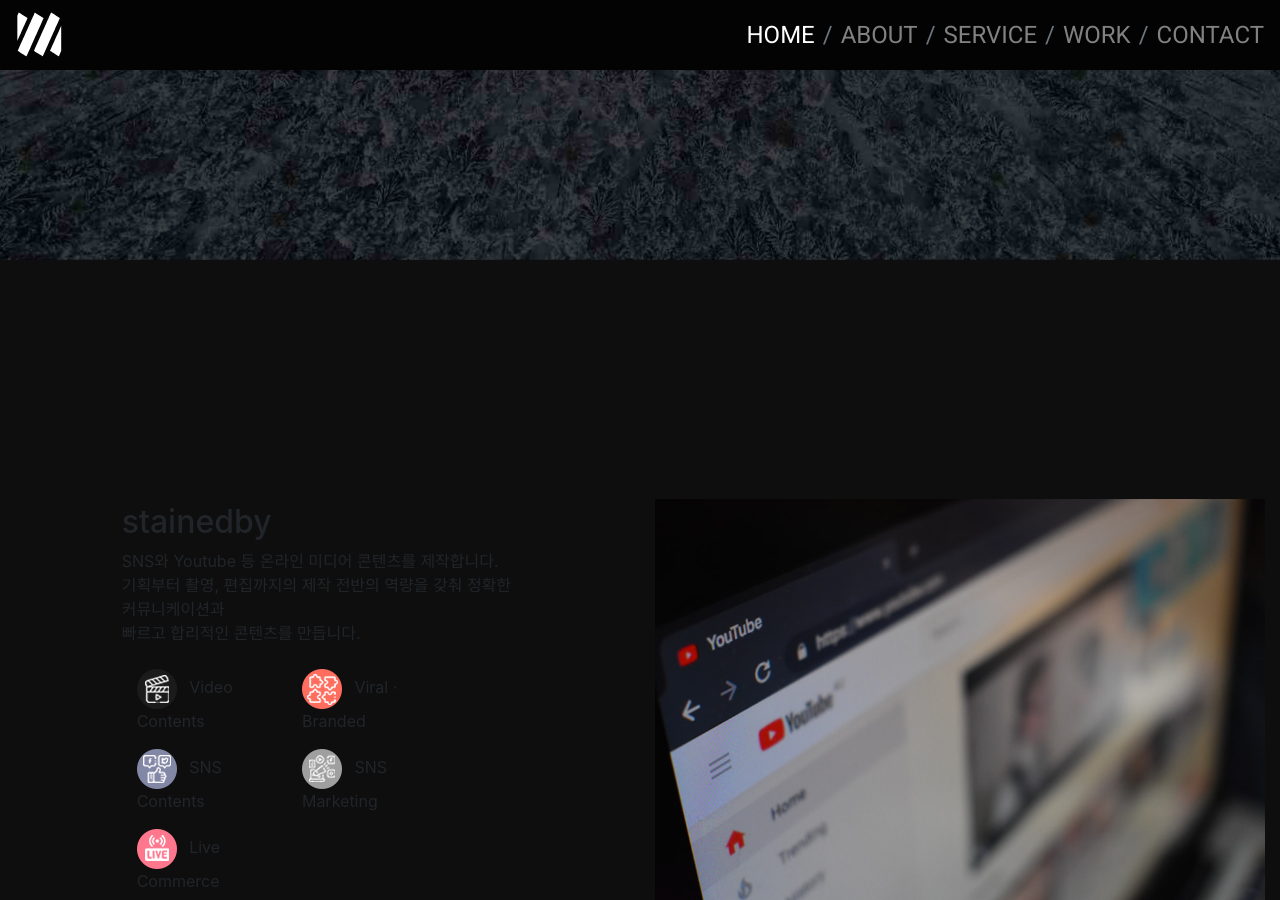
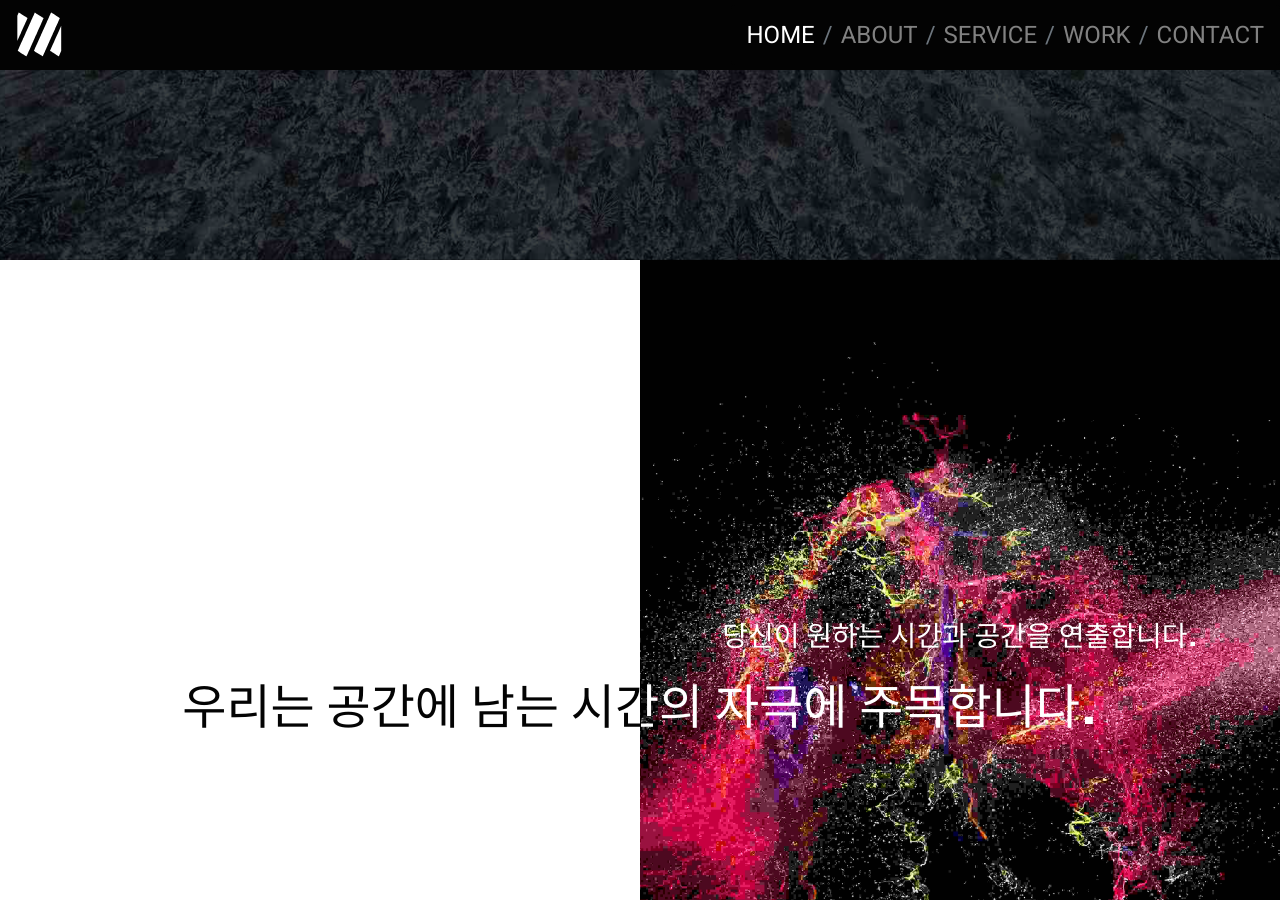
Before and after one commit to bonta7/bonta7.github.io, a Jekyll site: the page built from index.html, in a window 1280 px wide and 900 px high, scrolled down 688 px. Built offline with Jekyll 4.4.1, drawn with Linux system fonts in a browser that asks for light colours; comment, search, counter and statistics services are not loaded; some of the changed text lies outside the part shown.

Commit message:
adding about

```diff
--- a/_config.yml
+++ b/_config.yml
@@ -18,10 +18,10 @@ slides:
 facebook:
 twitter:
 instagram:
-about: |
-  SNS와 Youtube 등 온라인 미디어 콘텐츠를 제작합니다.
-  기획부터 촬영, 편집까지의 제작 전반의 역량을 갖춰 정확한 커뮤니케이션과
-  빠르고 합리적인 콘텐츠를 만듭니다.
+about:
+  left: 그 것이 존재하던, 존재하지 않던<br />현재에 고정하여 아름다운 결과물을 만들어 냅니다.
+  center: 우리는 공간에 남는 시간의 자극에 주목합니다.
+  right: 당신이 원하는 시간과 공간을 연출합니다.
 service-item:
   - image: assets/images/about_video_contents.png
     text: Video Contents
--- a/_includes/about.html
+++ b/_includes/about.html
@@ -1,24 +1,17 @@
-<section class="pt-8 min-vh-100 d-flex align-items-center" id='about'>
+<section id="about">
     <div class="container-fluid">
-        <div class="row d-flex align-items-center">
-            <div class="offset-lg-1 col-lg-4">
-                <h2 class='brand-image d-block mx-md-auto mx-lg-0'>{{ site.project }}</h2>
-                <p class="font-weight-normal text-center text-lg-left py-4-5">
-                    {{ site.about | newline_to_br }}
-                </p>
-                <div class="container">
-                    <ul class="row list-unstyled">
-                        {% for item in site.service-item %}
-                            <li class="col-md-4 {% cycle 'offset-md-2', '' %} offset-lg-0 col-lg-5 py-2">
-                                <img class="mr-2" src='{{ item.image }}' alt='{{ item.text }}' />
-                                {{ item.text }}
-                            </li>
-                        {% endfor %}
-                    </ul>
-                </div>
+        <div class="row font-family-gothic">
+            <div class="position-absolute w-100 h-100 z-30 d-none d-lg-flex align-items-center justify-content-center">
+                <span class="rfs-48 text-dark-to-white-horizontal">{{ site.about.center }}</span>
             </div>
-            <div class="d-none d-lg-block offset-lg-1 col-lg-6">
-                <img class="w-100" src='/assets/images/about.png' alt='' />
+            <div class="position-absolute w-100 h-200 z-30 d-flex d-lg-none align-items-center justify-content-center">
+                <span class="rfs-64 text-center text-dark-to-white-vertical">{{ site.about.center }}</span>
+            </div>
+            <div class="col-12 col-lg-6 py-5 vh-100 bg-white d-flex align-items-end">
+                <span class="rfs-28 mb-5 pb-5 m-lg-0 p-lg-0">{{ site.about.left }}</span>
+            </div>
+            <div class="col-12 col-lg-6 p-0 vh-100 portrait d-flex align-items-center justify-content-center">
+                <span class="rfs-28 text-white text-center px-5 mb-lg-15">{{ site.about.right }}</span>
             </div>
         </div>
     </div>
--- a/_includes/home.html
+++ b/_includes/home.html
@@ -14,7 +14,7 @@
             {% assign count = 0 %}
             {% for slide in site.slides %}
                 <div class="carousel-item {% if count == 0 %}active{% endif %}">
-                    <img class="d-block w-100 vh-100" src="{{ slide }}" alt="" />
+                    <img class="d-block w-100 vh-100 cover-image" src="{{ slide }}" alt="" />
                 </div>
                 {% assign count = count | plus: 1 %}
             {% endfor %}
--- /dev/null
+++ b/_sass/extends-spacing.scss
@@ -0,0 +1,43 @@
+@each $breakpoint in map-keys($grid-breakpoints) {
+  @include media-breakpoint-up($breakpoint) {
+    $infix: breakpoint-infix($breakpoint, $grid-breakpoints);
+
+    @each $prop, $abbrev in (margin: m, padding: p) {
+      .#{$abbrev}#{$infix}-10 { #{$prop}: 6rem !important; }
+      .#{$abbrev}t#{$infix}-10,
+      .#{$abbrev}y#{$infix}-10 {
+        #{$prop}-top: 6rem !important;
+      }
+      .#{$abbrev}r#{$infix}-10,
+      .#{$abbrev}x#{$infix}-10 {
+        #{$prop}-right: 6rem !important;
+      }
+      .#{$abbrev}b#{$infix}-10,
+      .#{$abbrev}y#{$infix}-10 {
+        #{$prop}-bottom: 6rem !important;
+      }
+      .#{$abbrev}l#{$infix}-10,
+      .#{$abbrev}x#{$infix}-10 {
+        #{$prop}-left: 6rem !important;
+      }
+
+      .#{$abbrev}#{$infix}-15 { #{$prop}: 9rem !important; }
+      .#{$abbrev}t#{$infix}-15,
+      .#{$abbrev}y#{$infix}-15 {
+        #{$prop}-top: 9rem !important;
+      }
+      .#{$abbrev}r#{$infix}-15,
+      .#{$abbrev}x#{$infix}-15 {
+        #{$prop}-right: 9rem !important;
+      }
+      .#{$abbrev}b#{$infix}-15,
+      .#{$abbrev}y#{$infix}-15 {
+        #{$prop}-bottom: 9rem !important;
+      }
+      .#{$abbrev}l#{$infix}-15,
+      .#{$abbrev}x#{$infix}-15 {
+        #{$prop}-left: 9rem !important;
+      }
+    }
+  }
+}
--- a/assets/css/main.scss
+++ b/assets/css/main.scss
@@ -4,6 +4,7 @@
 @import url('https://fonts.googleapis.com/css2?family=Gothic+A1:wght@700&family=Oswald&family=Roboto&display=swap');
 @import "variables";
 @import "bootstrap/scss/bootstrap";
+@import "extends-spacing";
 
 .z-30 {
     z-index: 30;
@@ -37,8 +38,24 @@
     @include rfs(16);
 }
 
+.rfs-24 {
+    @include rfs(24);
+}
+
+.rfs-28 {
+    @include rfs(28);
+}
+
 .rfs-32 {
     @include rfs(32);
+}
+
+.rfs-48 {
+    @include rfs(48);
+}
+
+.rfs-64 {
+    @include rfs(64);
 }
 
 .rfs-96 {
@@ -77,8 +94,17 @@
     height: 1.5vh;
 }
 
+.h-200 {
+    height: 200% !important;
+}
+
 .flip-horizontal {
     transform: scale(-1,1);
+}
+
+.blend-difference {
+    -webkit-filter: invert(100%);
+    filter: invert(100%);
 }
 
 .navbar-brand > img {
@@ -86,7 +112,26 @@
     height: 3em;
 }
 
-#home .carousel-item > img {
+.cover-image {
     background-size: cover;
     object-fit: cover;
 }
+
+.text-dark-to-white-horizontal {
+    background: linear-gradient(to right, $dark 0%, $dark 50.1%, $white 50.1%, $white 100%);
+    -webkit-background-clip: text;
+    -webkit-text-fill-color: transparent;
+}
+
+.text-dark-to-white-vertical {
+    background: linear-gradient(to bottom, $dark 0%, $dark 50.1%, $white 50.1%, $white 100%);
+    -webkit-background-clip: text;
+    -webkit-text-fill-color: transparent;
+}
+
+#about .portrait {
+    background-image: url('/assets/images/about.jpg');
+    background-repeat: no-repeat;
+    background-size: cover;
+    background-position: center center;
+}
```
Also changed, not shown: assets/images/about.jpg, assets/images/about.png (deleted), assets/images/about_live_commerce.png (deleted), assets/images/about_logo.png (deleted), assets/images/about_sns_contents.png (deleted), assets/images/about_sns_marketing.png (deleted), assets/images/about_video_contents.png (deleted), assets/images/about_viral.png (deleted).
